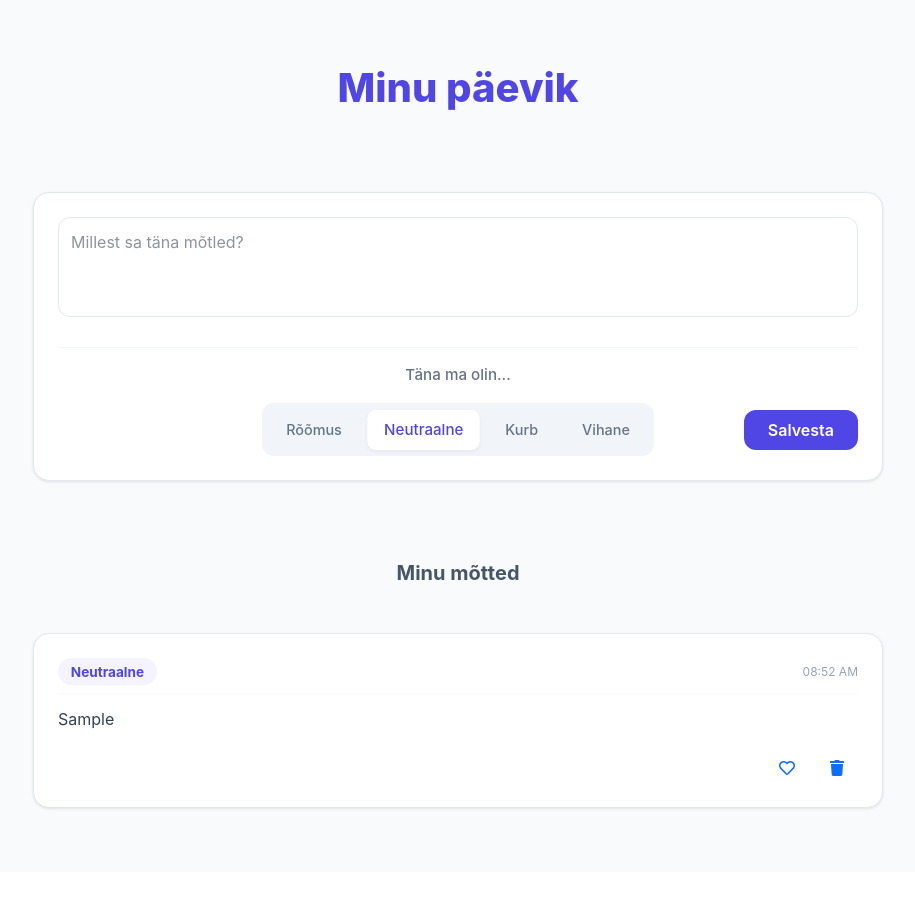
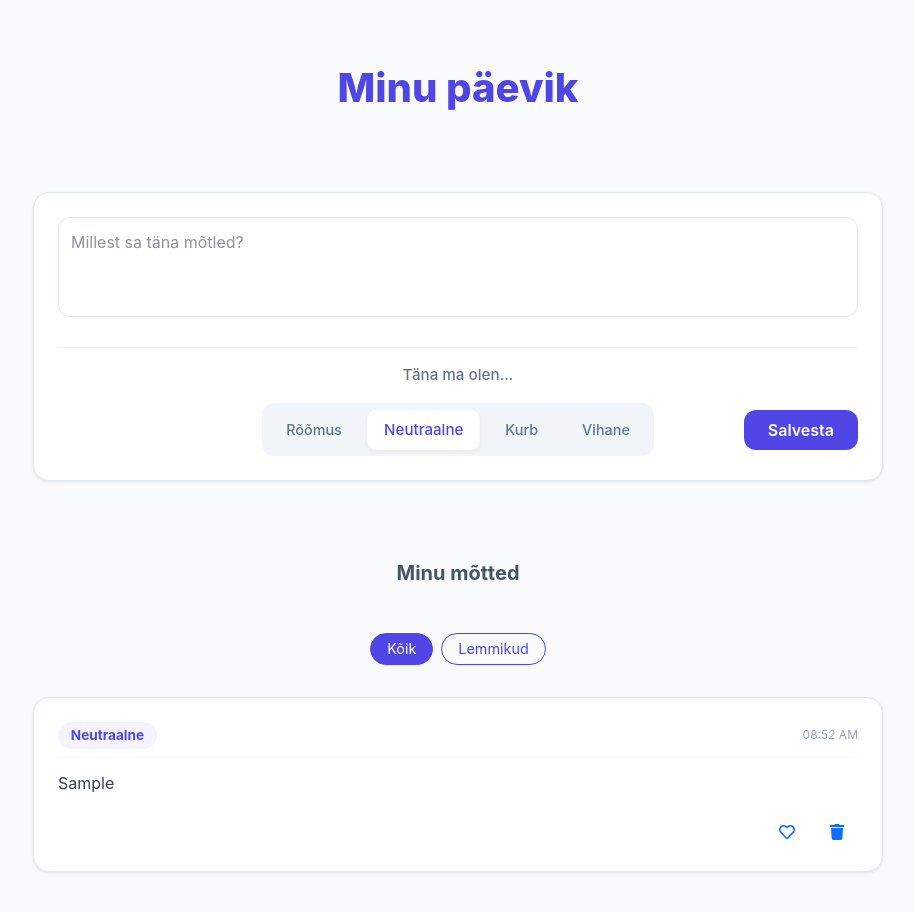
Before and after one commit to SwagMuffin88/react-spa, a React (Vite) app: page / in a window 1280 px wide. Both pictures are taken after typing "Sample" into the empty fields and a click on the button "Salvesta". Shown: the top 912 px of the page, without its empty margins (182-1097 px from the left). Before the commit the page ends 872 px from the top, so only its background shows below. Built offline with nearby package versions, Linux system fonts and the light colour scheme.

Commit message:
fix toggle favourite, add filtering option

```diff
--- a/src/App.css
+++ b/src/App.css
@@ -41,3 +41,45 @@
   font-weight: 700;
   color: #475569;
 }
+
+.section-header {
+  display: flex;
+  justify-content: space-between;
+  align-items: center;
+  margin-top: 2.5rem;
+  margin-bottom: 1rem;
+}
+
+.filter-buttons {
+  display: flex;
+  gap: 0.5rem;
+  justify-content: center;
+}
+
+.filter-btn {
+  padding: 0.25rem 1rem;
+  font-size: 0.9rem;
+  border-radius: 20px;
+  transition: all ease-in-out !important;
+}
+
+.filter-btn.btn-outline-primary {
+  color: #4f46e5;
+  border-color: #4f46e5;
+  transition: all 0.2s ease-in-out;
+}
+
+.filter-btn.btn-outline-primary:hover {
+  background-color: rgba(79, 70, 229, 0.1);
+  color: #4f46e5;
+  border-color: #4f46e5;
+}
+
+.filter-btn.btn-outline-primary.active,
+.filter-btn.btn-outline-primary:active,
+.filter-btn.btn-outline-primary:focus {
+  background-color: #4f46e5 !important;
+  color: white !important;
+  border-color: #4f46e5 !important;
+  box-shadow: none !important;
+}
--- a/src/App.tsx
+++ b/src/App.tsx
@@ -4,6 +4,7 @@ import {JournalEntry, Mood} from "./types";
 import EntryForm from "./components/EntryForm";
 import EntryList from "./components/EntryList";
 import './App.css'
+import {Button} from "react-bootstrap";
 
 const App: React.FC = () => {
     const [entries, setEntries] = useState<JournalEntry[]>([])
@@ -14,7 +15,7 @@ const App: React.FC = () => {
             id: crypto.randomUUID(),
             text,
             mood,
-            isFavorite: false,
+            isFavourite: false,
             createdAt: new Date(),
         }
         setEntries([newEntry, ...entries])
@@ -23,13 +24,13 @@ const App: React.FC = () => {
     const handleToggleFavourite = (id: string) => {
         setEntries(prevEntries =>
             prevEntries.map(entry =>
-                entry.id === id ? { ...entry, isFavorite: !entry.isFavorite } : entry
+                entry.id === id ? { ...entry, isFavourite: !entry.isFavourite } : entry
             )
         )
     }
 
     const filteredEntries = filter === 'favorites'
-        ? entries.filter(e => e.isFavorite)
+        ? entries.filter(e => e.isFavourite)
         : entries
 
     const handleDeleteEntry = (id: string) => {
@@ -48,13 +49,33 @@ const App: React.FC = () => {
                 <div className="section-title">
                     <h2>Minu mõtted</h2>
                 </div>
+                {entries.length > 0 && (
+                    <div className="filter-buttons">
+                        <Button
+                            variant="outline-primary"
+                            onClick={() => setFilter('all')}
+                            className={`filter-btn ${filter === 'all' ? 'active' : ''}`}
+                        >
+                            Kõik
+                        </Button>
+                        <Button
+                            variant="outline-primary"
+                            onClick={() => setFilter('favorites')}
+                            className={`filter-btn ${filter === 'favorites' ? 'active' : ''}`}
+                        >
+                            Lemmikud
+                        </Button>
+                    </div>
+                    )
+                }
 
                 <EntryList
-                    entries={entries}
-                    onToggleFavorite={handleToggleFavourite}
+                    entries={filteredEntries}
+                    onToggleFavourite={handleToggleFavourite}
                     onDelete={handleDeleteEntry}
                 />
             </div>
+
         </div>
     );
 };
--- a/src/components/EntryForm.tsx
+++ b/src/components/EntryForm.tsx
@@ -32,7 +32,7 @@ const EntryForm: React.FC<Props> = ({ onAdd }) => {
                     placeholder="Millest sa täna mõtled?"/>
 
                 <div className="mood-section">
-                    <p className="mood-label">Täna ma olin...</p>
+                    <p className="mood-label">Täna ma olen...</p>
 
                     <div className="form-footer">
                         <div className="footer-spacer"></div>
--- a/src/components/EntryList.css
+++ b/src/components/EntryList.css
@@ -41,14 +41,6 @@
     pointer-events: auto;
 }
 
-.favorite-btn.is-favorite {
-    color: #f43f5e;
-}
-
-.delete-btn:hover {
-    color: #ef4444;
-}
-
 .mood-badge {
     font-weight: 700;
     color: #4f46e5;
@@ -75,3 +67,11 @@
     gap: 0.5rem;
     margin-top: 0.5rem;
 }
+
+.fav-btn.active {
+    color: #ef4444;
+}
+
+.action-btn:hover {
+    transform: scale(1.1);
+}
--- a/src/components/EntryList.tsx
+++ b/src/components/EntryList.tsx
@@ -8,10 +8,10 @@ import { FaHeart, FaRegHeart, FaTrash } from 'react-icons/fa'
 interface Props {
     entries: JournalEntry[];
     onDelete: (id: string) => void;
-    onToggleFavorite: (id: string) => void
+    onToggleFavourite: (id: string) => void
 }
 
-const EntryList: React.FC<Props> = ({ entries, onDelete, onToggleFavorite }) => {
+const EntryList: React.FC<Props> = ({ entries, onDelete, onToggleFavourite }) => {
     if (entries.length === 0) {
         return (
             <div className="text-center">
@@ -22,7 +22,12 @@ const EntryList: React.FC<Props> = ({ entries, onDelete, onToggleFavorite }) =>
 
     return (
         <div className="entry-list-container">
-            {entries.map((entry: { id: any; mood: any; createdAt: { toLocaleTimeString: (arg0: any[], arg1: { hour: string; minute: string; }) => any; }; text: any; isFavorite: any; }) => (
+            {entries.map((entry: {
+                id: any;
+                mood: any;
+                createdAt: { toLocaleTimeString: (arg0: any[], arg1: { hour: string; minute: string; }) => any; };
+                text: any;
+                isFavourite: any; }) => (
                     <div key={entry.id} className="entry-card">
                         <div className="card-header-row">
                             <span className="mood-badge">{entry.mood} </span>
@@ -38,10 +43,10 @@ const EntryList: React.FC<Props> = ({ entries, onDelete, onToggleFavorite }) =>
                         <div className="card-footer-actions">
                             <Button
                                 variant="link"
-                            className={`action-btn fav-btn ${entry.isFavorite ? 'active' : ''}`}
-                            onClick={() => onToggleFavorite(entry.id)}
+                                className={`action-btn fav-btn ${entry.isFavourite ? 'active' : ''}`}
+                                onClick={() => onToggleFavourite(entry.id)}
                             >
-                            {entry.isFavorite ? <FaHeart /> : <FaRegHeart />}
+                                {entry.isFavourite ? <FaHeart /> : <FaRegHeart />}
                             </Button>
 
                             <Button
--- a/src/types.tsx
+++ b/src/types.tsx
@@ -4,6 +4,6 @@ export interface JournalEntry {
     id: string;
     text: string;
     mood: Mood;
-    isFavorite: boolean;
+    isFavourite: boolean;
     createdAt: Date;
 }
```
Lines whose indentation alone changed are shown as unchanged.
